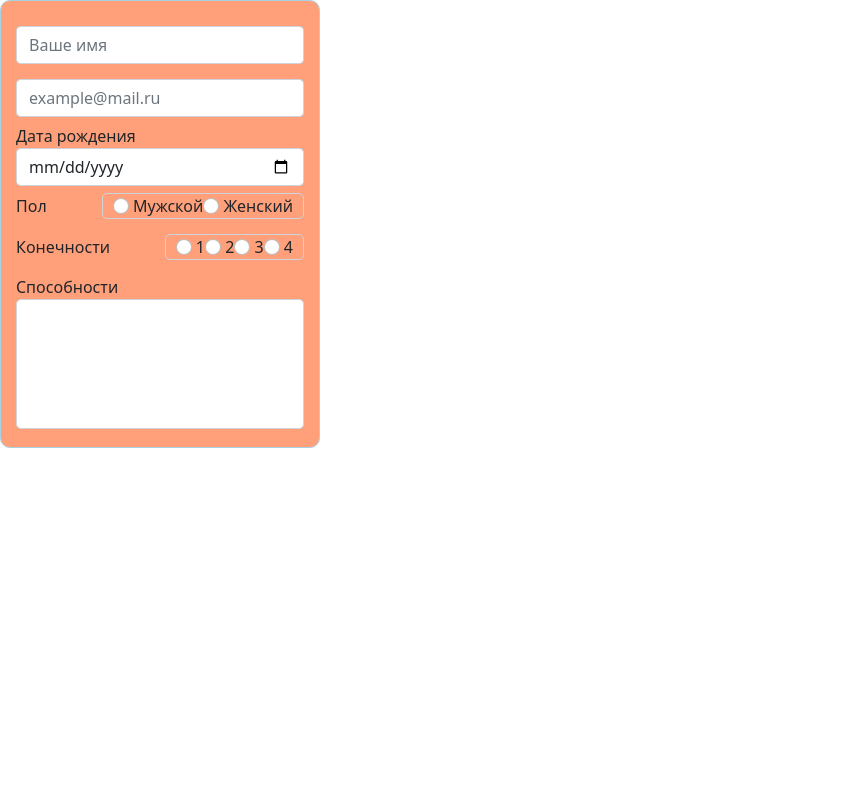
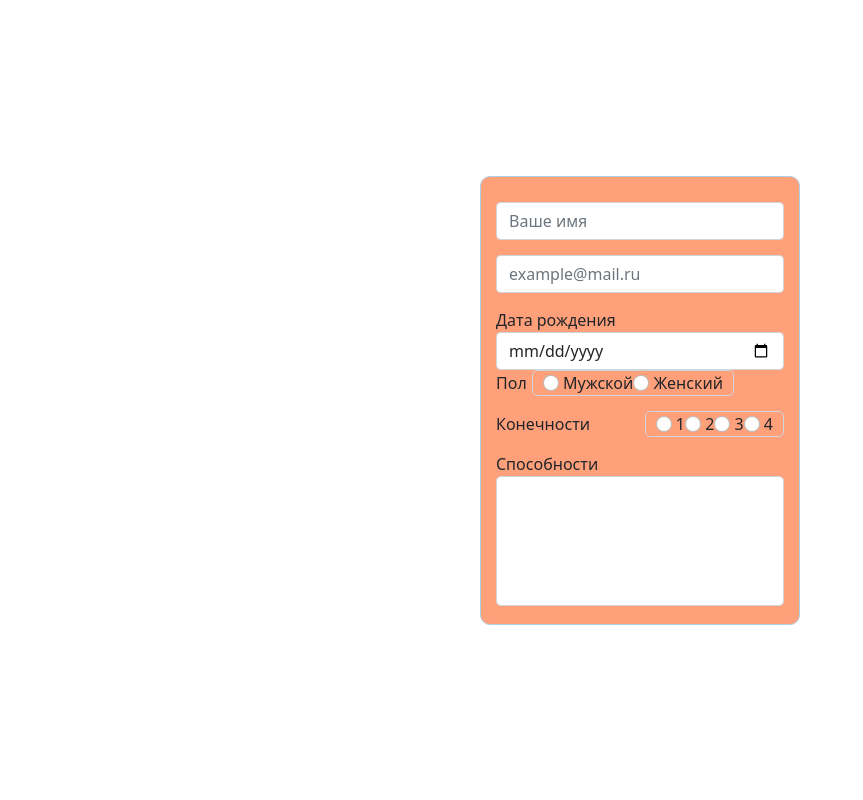
Before and after one commit to xobpuk/web, a PHP site: page /4/form.php in a window 1280 px wide. Shown: the whole page, without its empty margins (0-863 px from the left). Run offline with PHP 8.4, Linux system fonts and the light colour scheme; data that the repository does not hold is empty.

Commit message:
Update style.css

```diff
--- a/4/style.css
+++ b/4/style.css
@@ -3,9 +3,16 @@
     padding: 0;
 }
 
-html, body {
+body, html {
     height: 100%;
 }
+
+body {
+    display: flex;
+    justify-content: center;
+    align-items: center;
+}
+
 .form-container {
      background-color:#FFA07A;
     display:flex;
@@ -43,22 +50,17 @@ html, body {
     margin-bottom: 15px;
 }
 
+#gender-block, #limbs-block {
+    padding: 0;
+}
+
+#gender-block {
+    margin-right: 50px;
+}
 
 #limbs-block .block-title {
     margin-right: 5px;
 }
-
-#send-btn {
-background-color:#98ff98;
-
-    display: block;
-    width: 100%;
-}
-
-.block {
-    margin-bottom: 7px;
-}
-
 .error {
     color: rgba(245, 46, 46, 1);
     border: 1px solid rgba(245, 46, 46, 1);
@@ -76,6 +78,10 @@ background-color:#98ff98;
     border-radius: 5px;
 }
 
+
 #send-btn {
+background-color:#98ff98;
+
+    display: block;
     width: 100%;
 }
```
